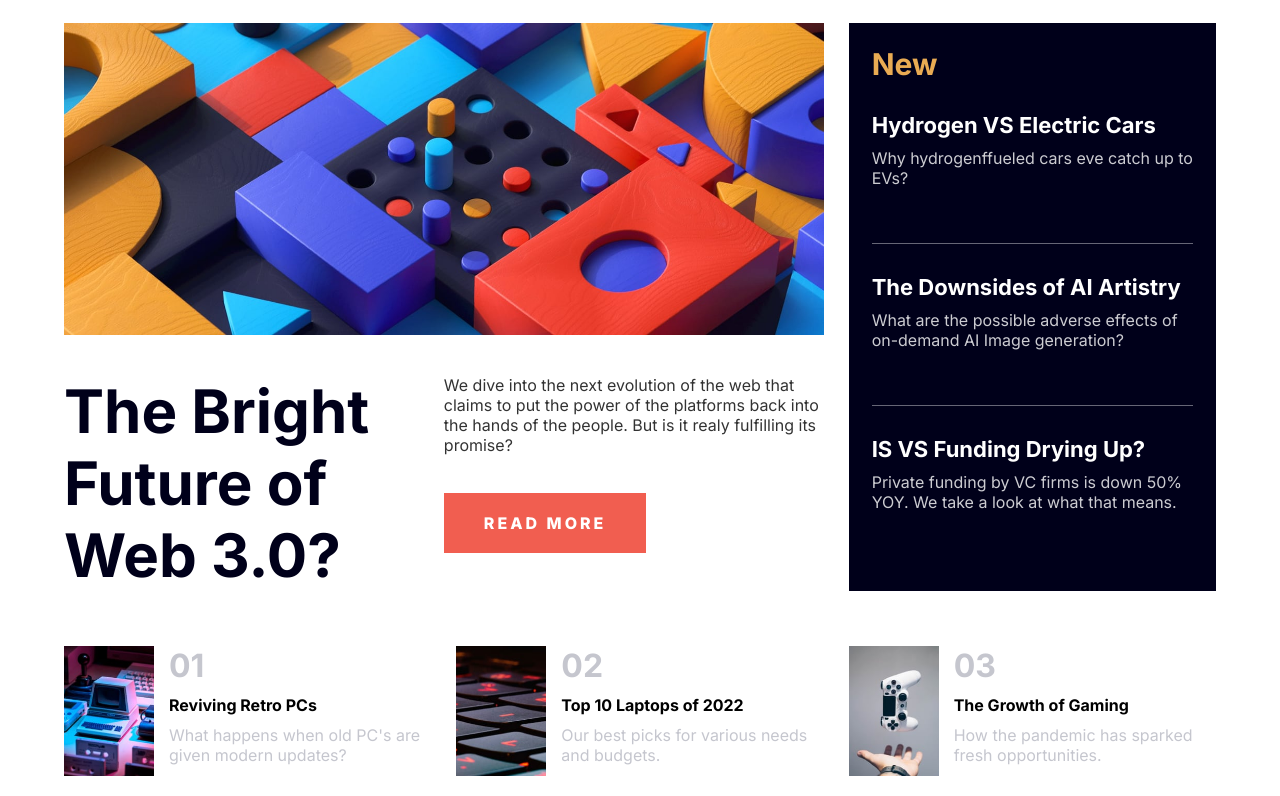
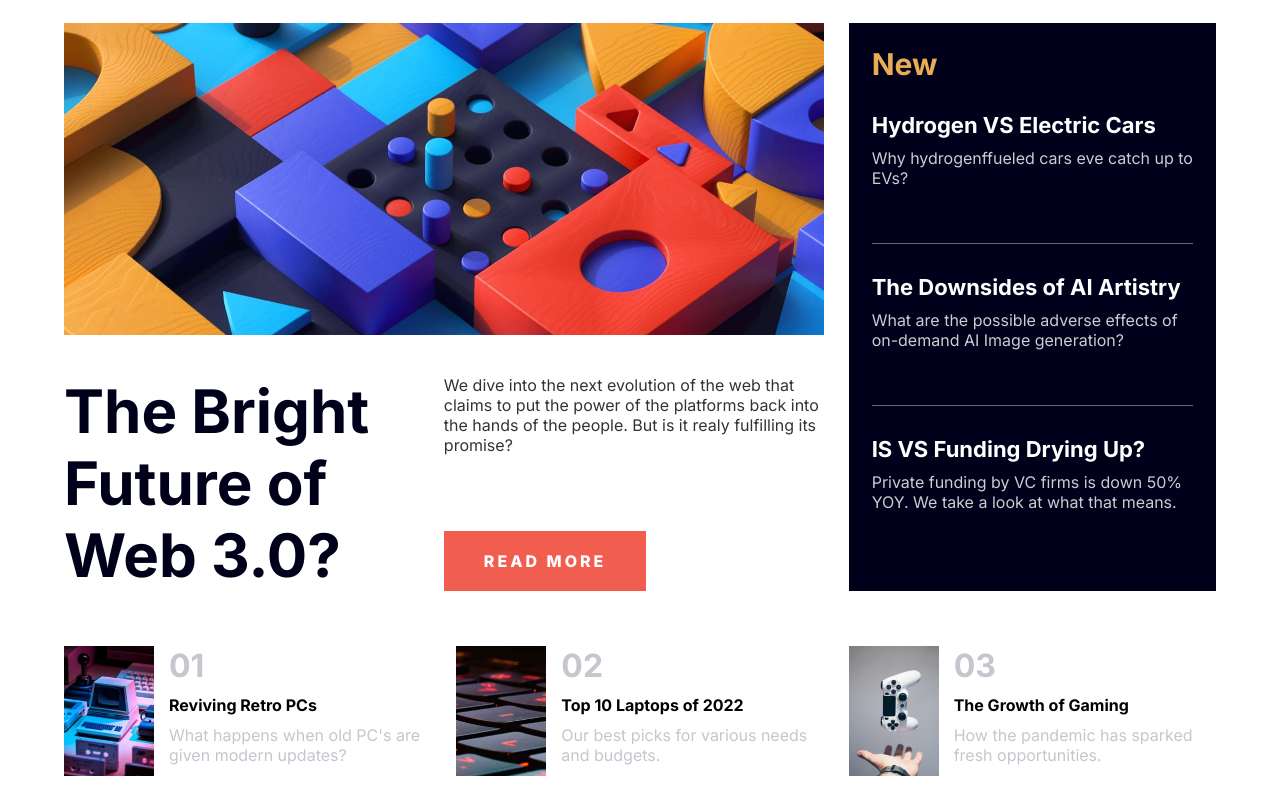
Before and after one commit to thirraz/news-homepage-main, a website: page index.html in a window 1280 px wide. Shown: the part 82-878 px from the top of the page. Drawn offline with Linux system fonts and the light colour scheme.

Commit message:
aligning button

```diff
--- a/sass/layouts/_layouts.scss
+++ b/sass/layouts/_layouts.scss
@@ -168,6 +168,7 @@
         padding: 2rem 4rem;
         color: #fff;
         letter-spacing: 0.3rem;
+        align-self: end;
 
         &:hover {
             background: $color-dark-blue;
```
Also changed, not shown: styles/styles.css, 1 other file.
